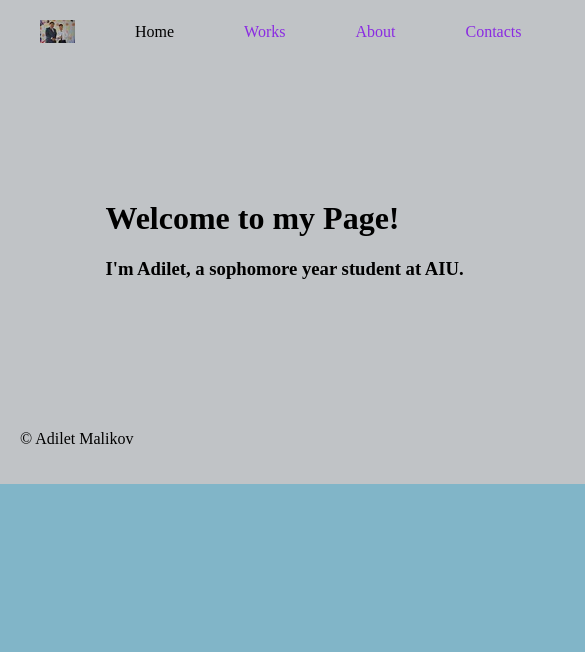
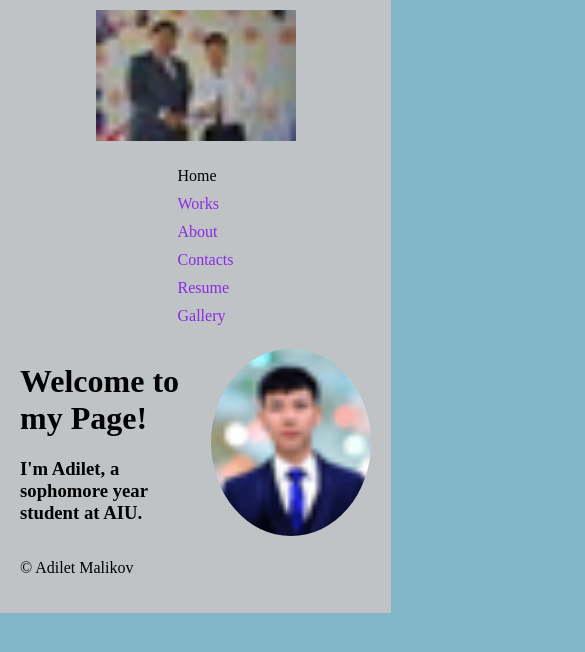
Before and after one commit to malikovadi/Portfolio, a plain HTML site: page index.html in a window 390 px wide. Shown: the top 652 px of the page, 585 px wide, since content can reach past the window. Drawn offline with Linux system fonts and the light colour scheme.

Commit message:
responsive webpage

```diff
--- a/styles/style.css
+++ b/styles/style.css
@@ -214,3 +214,36 @@ header
 hr {
     border: 1px solid grey;
 }
+
+/* Existing styles remain untouched */
+
+/* Media query for smaller screens */
+@media screen and (max-width: 750px) {
+    body {
+        width: 90%; /* Adjust the width for smaller screens */
+        margin: auto; /* Center the content */
+    }
+
+    header {
+        flex-direction: column; /* Stack the navigation on top */
+        align-items: center;
+    }
+
+    #navbar {
+        flex-direction: column;
+        gap: 10px;
+    }
+
+    /* Update specific elements to adapt to smaller screens */
+    #logo {
+        width: 200px; /* Adjust the size of the logo */
+        padding: 10px; /* Decrease padding */
+    }
+
+    .gallery img,
+    .works [class^="w"],
+    .content img,
+    .imgabout {
+        width: 100%; /* Make images responsive for smaller screens */
+    }
+}
```
